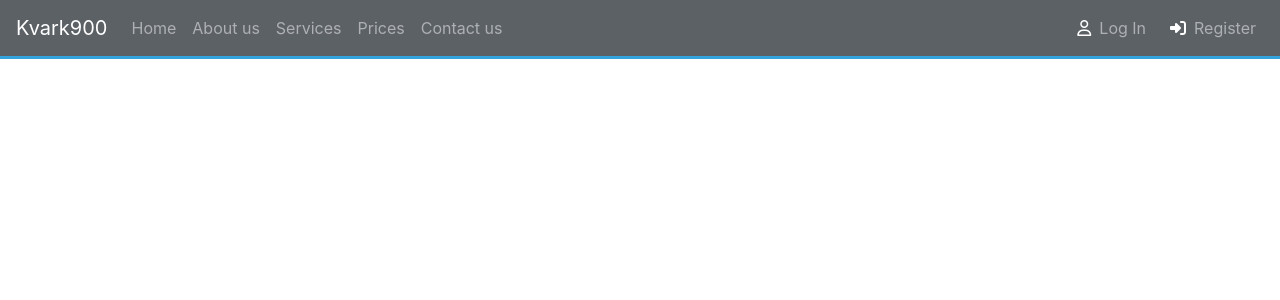
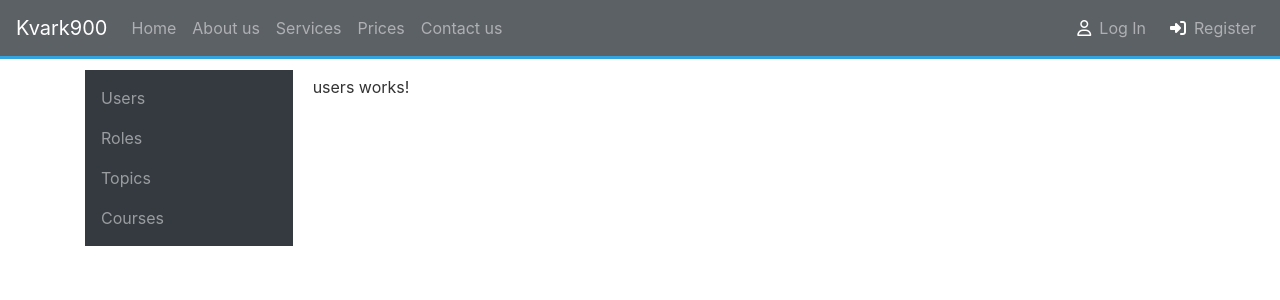
Before and after one commit to Kvark900/spring-angular, an Angular app in the folder front-end/: page /admin/users in a window 1280 px wide. Before the commit this address led to /. Shown: the top 300 px of the page. Built offline with nearby package versions, Linux system fonts and the light colour scheme.

Commit message:
Add admin sidebar, admin children routing, roles and users component

```diff
--- a/front-end/src/app/content/admin/admin.component.css
+++ b/front-end/src/app/content/admin/admin.component.css
@@ -0,0 +1,69 @@
+#admin-section {
+  /*background: url("../images/code1.jpeg") no-repeat;*/
+  min-height: 100%;
+  /*margin-bottom:;*/
+  background-size: cover;
+  background-attachment: fixed;
+  padding-bottom: 25px;
+}
+
+#admin-sidebar{
+  margin-top: 70px;
+  /*min-height:95vh;*/
+  border-radius: 3%;
+}
+
+#admin-content {
+  padding-top: 75px;
+  color: #333;
+  width: 85%;
+}
+
+#remove-link{
+  cursor: pointer;
+}
+
+#admin-content .dark-overlay {
+  background-color: rgba(0, 0, 0, 0.7);
+  position: absolute;
+  top: 0;
+  left: 0;
+  width: 100%;
+  min-height: 100%; }
+
+
+.edit-btn{
+  color: darkslategrey;
+}
+
+#admin-sidebar{
+  width: 20%;
+  margin-right: 20px;
+}
+
+.admin-form{
+  width: 70%;
+}
+
+.thead{
+  background-color: darkslategrey !important;
+  color: white;
+}
+
+th {
+  cursor: pointer;
+}
+
+#pageSizeSelect{
+  width: 50px;
+  padding: 0;
+  margin: 0;
+}
+
+#search-user-dropdown{
+  font-size: 15px;
+}
+
+#user-table{
+  width: 100%;
+}
--- a/front-end/src/app/content/admin/admin.component.html
+++ b/front-end/src/app/content/admin/admin.component.html
@@ -1,3 +1,37 @@
-<p>
-  admin works!
-</p>
+<div id="admin-section">
+  <div class="admin-inner">
+    <div class="container">
+      <div class="d-flex flex-row">
+        <div id="admin-sidebar">
+          <aside id="admin-nav">
+            <nav class="navbar navbar-dark bg-dark">
+              <ul class="navbar-nav flex-column">
+                <li class="nav-item">
+                  <a class="nav-link"
+                     routerLinkActive="acitve"
+                     routerLink="/admin/users">Users</a>
+                </li>
+                <li class="nav-item">
+                  <a class="nav-link"
+                     routerLinkActive="acitve"
+                     routerLink="/admin/roles">Roles</a>
+                </li>
+                <li class="nav-item">
+                  <a class="nav-link"
+                     href="#!">Topics</a>
+                </li>
+                <li class="nav-item">
+                  <a class="nav-link"
+                     href="#!">Courses</a>
+                </li>
+              </ul>
+            </nav>
+          </aside>
+        </div>
+        <div id="admin-content">
+          <router-outlet></router-outlet>
+        </div>
+      </div>
+    </div>
+  </div>
+</div>
--- /dev/null
+++ b/front-end/src/app/content/admin/roles/roles.component.html
@@ -0,0 +1,3 @@
+<p>
+  roles works!
+</p>
--- /dev/null
+++ b/front-end/src/app/content/admin/roles/roles.component.ts
@@ -0,0 +1,15 @@
+import { Component, OnInit } from '@angular/core';
+
+@Component({
+  selector: 'app-roles',
+  templateUrl: './roles.component.html',
+  styleUrls: ['./roles.component.css']
+})
+export class RolesComponent implements OnInit {
+
+  constructor() { }
+
+  ngOnInit() {
+  }
+
+}
--- /dev/null
+++ b/front-end/src/app/content/admin/users/users.component.html
@@ -0,0 +1,3 @@
+<p>
+  users works!
+</p>
--- /dev/null
+++ b/front-end/src/app/content/admin/users/users.component.ts
@@ -0,0 +1,15 @@
+import { Component, OnInit } from '@angular/core';
+
+@Component({
+  selector: 'app-users',
+  templateUrl: './users.component.html',
+  styleUrls: ['./users.component.css']
+})
+export class UsersComponent implements OnInit {
+
+  constructor() { }
+
+  ngOnInit() {
+  }
+
+}
```
Also changed, not shown: front-end/src/app/app.module.ts (+14 -4 lines), front-end/src/app/content/admin/roles/roles.component.css (added), front-end/src/app/content/admin/users/users.component.css (added), 2 other files (tests, documents, lock files or other folders).
